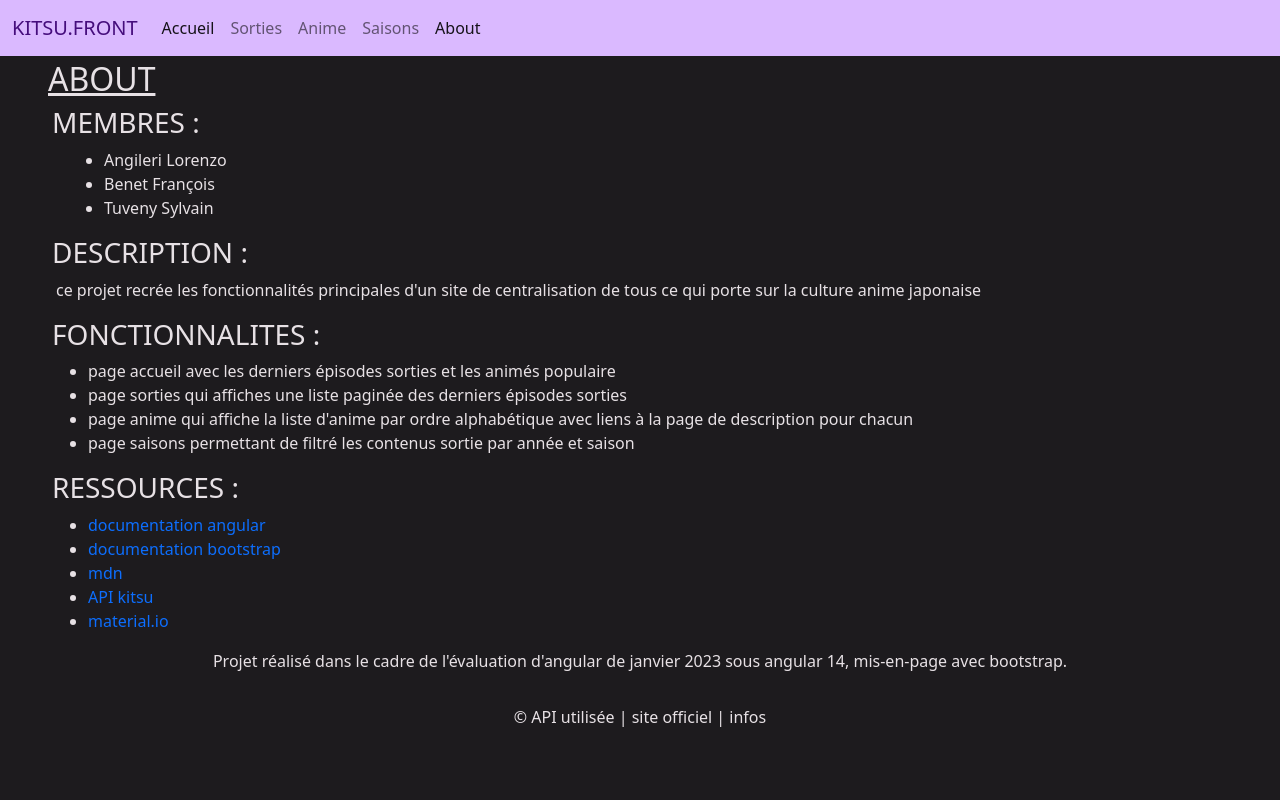
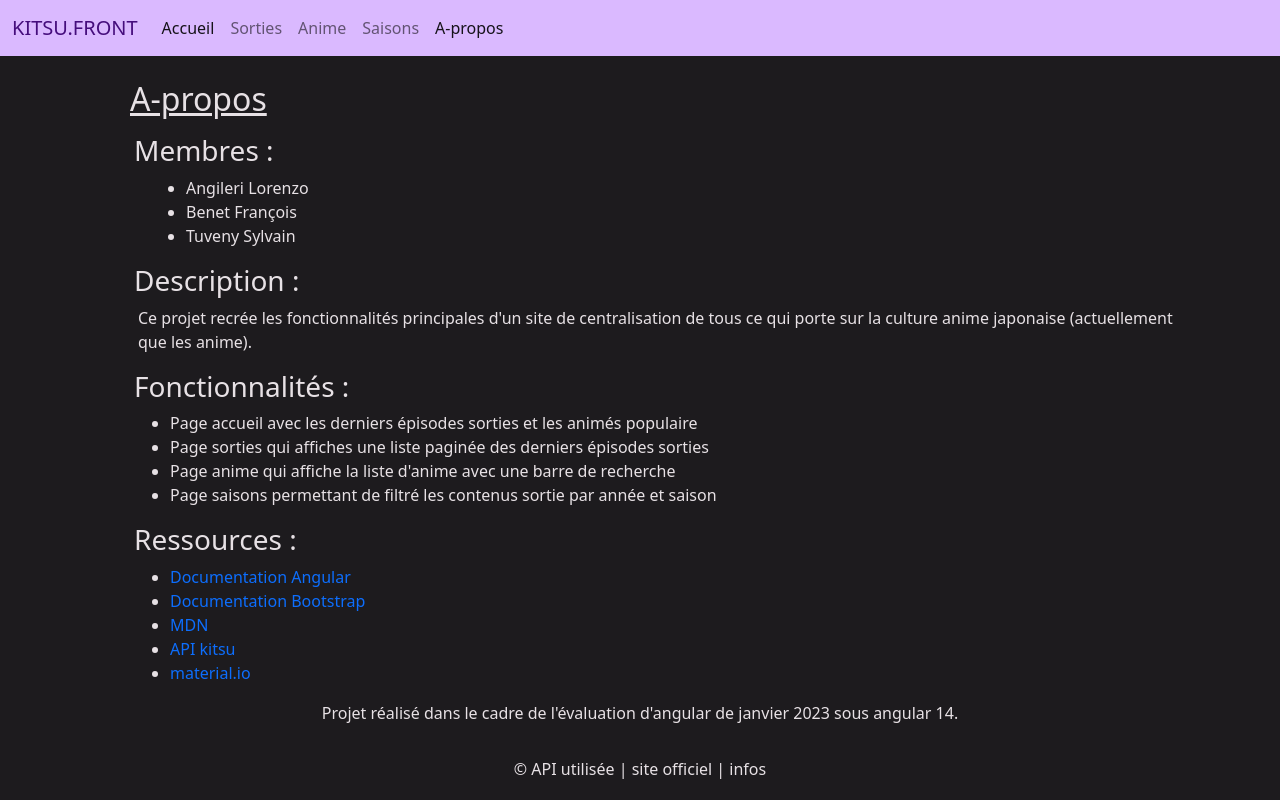
Before and after one commit to sulfin/kitsu-front, an Angular app: page /about in a window 1280 px wide. Built offline with nearby package versions, Linux system fonts and the light colour scheme.

Commit message:
Correction syntaxe

```diff
--- a/src/app/nav-barre/nav-barre.component.html
+++ b/src/app/nav-barre/nav-barre.component.html
@@ -20,7 +20,7 @@
           <a class="nav-link" routerLink="/saisons" routerLinkActive="active">Saisons</a>
         </li>
         <li class="nav-item">
-          <a class="nav-link" routerLink="/about" routerLinkActive="active">About</a>
+          <a class="nav-link" routerLink="/about" routerLinkActive="active">A-propos</a>
         </li>
 
       </ul>
--- a/src/app/page-about/page-about.component.html
+++ b/src/app/page-about/page-about.component.html
@@ -1,6 +1,7 @@
-<div class="ms-5 ">
-  <h2 class="mt-1 text-decoration-underline">ABOUT</h2>
-  <h3 class="ms-1">MEMBRES :</h3>
+<div class="container mt-4">
+  <div class="ms-5">
+    <h2 class="mt-1 mb-3 text-decoration-underline">A-propos</h2>
+    <h3 class="ms-1">Membres :</h3>
     <ul class="ms-4">
       <li>Angileri Lorenzo</li>
       <li>Benet François</li>
@@ -9,28 +10,30 @@
   </div>
 
   <div class="ms-5 ">
-  <h3 class="ms-1">DESCRIPTION :</h3>
+    <h3 class="ms-1">Description :</h3>
     <p class="ms-2">
-    ce projet recrée les fonctionnalités principales d'un site de centralisation de tous ce qui porte sur la culture anime japonaise
+      Ce projet recrée les fonctionnalités principales d'un site de centralisation de tous ce qui porte sur la culture
+      anime japonaise (actuellement que les anime).
     </p>
   </div>
 
   <div class="ms-5 ">
-  <h3 class="ms-1">FONCTIONNALITES :</h3>
+    <h3 class="ms-1">Fonctionnalités :</h3>
     <ul class="ms-2">
-    <li>page accueil avec les derniers épisodes sorties et les animés populaire </li>
-    <li>page sorties qui affiches une liste paginée des derniers épisodes sorties</li>
-    <li>page anime qui affiche la liste d'anime par ordre alphabétique avec liens à la page de description pour chacun</li>
-    <li>page saisons permettant de filtré les contenus sortie par année et saison</li>
+      <li>Page accueil avec les derniers épisodes sorties et les animés populaire</li>
+      <li>Page sorties qui affiches une liste paginée des derniers épisodes sorties</li>
+      <li>Page anime qui affiche la liste d'anime avec une barre de recherche</li>
+      <li>Page saisons permettant de filtré les contenus sortie par année et saison</li>
     </ul>
   </div>
 
   <div class="ms-5 ">
-  <h3 class="ms-1">RESSOURCES :</h3>
+    <h3 class="ms-1">Ressources :</h3>
     <ul class="ms-2">
-    <li><a class="text-decoration-none" href="https://angular.io/docs">documentation angular</a></li>
-    <li><a class="text-decoration-none" href="https://getbootstrap.com/docs/5.3/getting-started/introduction/">documentation bootstrap</a></li>
-    <li><a class="text-decoration-none" href="https://developer.mozilla.org/fr/">mdn</a></li>
+      <li><a class="text-decoration-none" href="https://angular.io/docs">Documentation Angular</a></li>
+      <li><a class="text-decoration-none" href="https://getbootstrap.com/docs/5.3/getting-started/introduction/">Documentation
+        Bootstrap</a></li>
+      <li><a class="text-decoration-none" href="https://developer.mozilla.org/fr/">MDN</a></li>
       <li><a class="text-decoration-none" href="https://kitsu.docs.apiary.io/#">API kitsu</a></li>
       <li><a class="text-decoration-none" href="https://m3.material.io/">material.io</a></li>
     </ul>
@@ -38,6 +41,7 @@
 
   <div class="align-items-center flex-fill d-flex justify-content-center">
     <p>
-    Projet réalisé dans le cadre de l'évaluation d'angular de janvier 2023 sous angular 14, mis-en-page avec bootstrap.
+      Projet réalisé dans le cadre de l'évaluation d'angular de janvier 2023 sous angular 14.
     </p>
   </div>
+</div>
```
Lines whose indentation alone changed are shown as unchanged.
